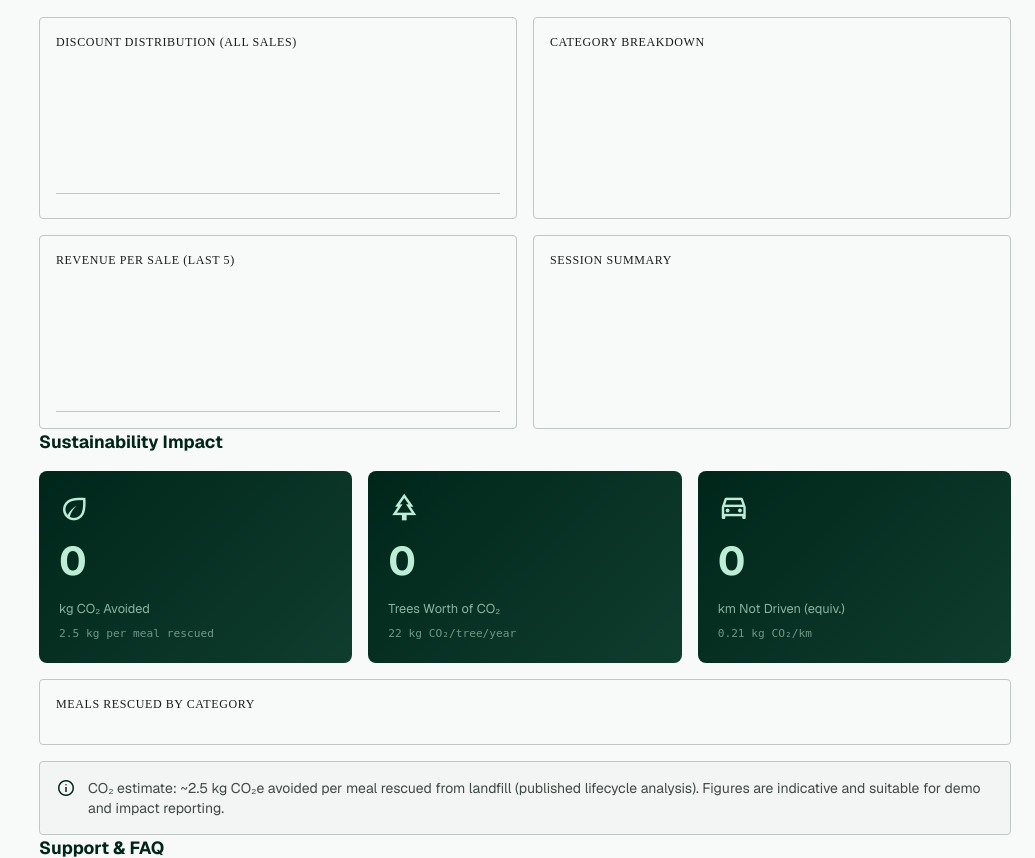
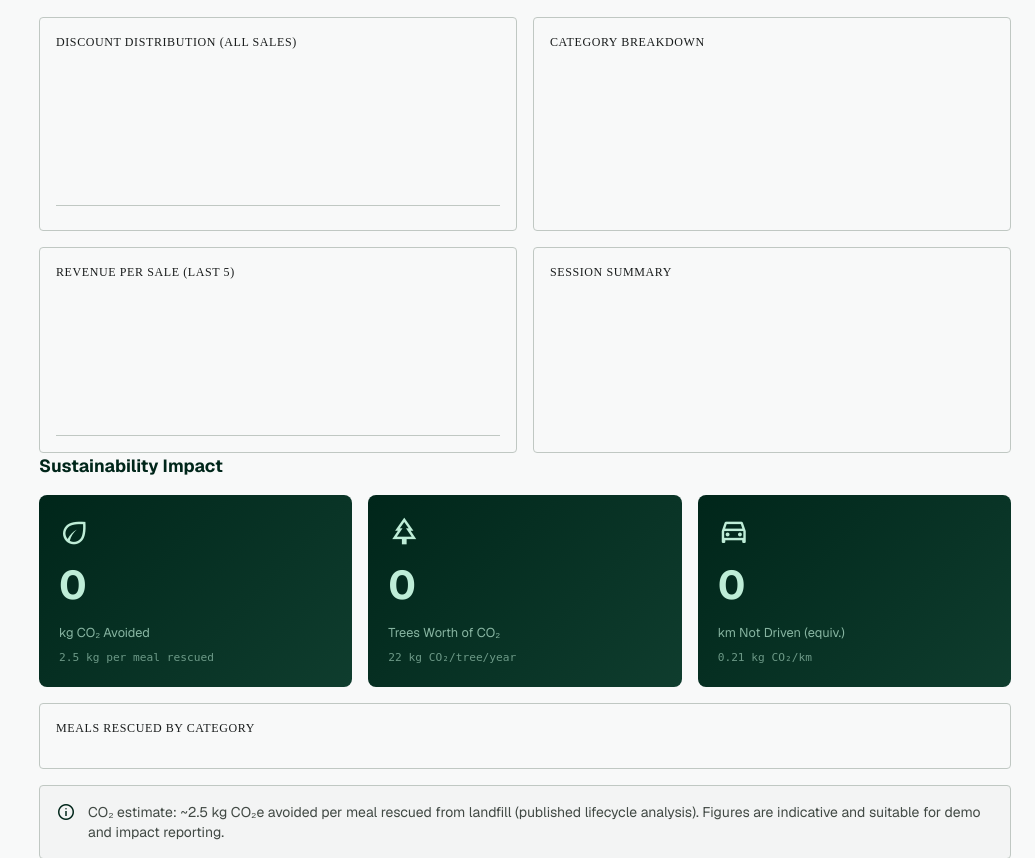
Before and after one commit to Athul-Titus/codex, a Flask app: page /vendor in a window 1280 px wide. Shown: the part 1538-2396 px from the top of the page, without its empty margins (245-1280 px from the left). Run offline with Flask 3, Linux system fonts and the light colour scheme; some libraries are stand-ins or nearby versions.

Commit message:
feat: implement Vercel deployment configuration and add vendor dashboard template

```diff
--- a/ecoplate/templates/vendor.html
+++ b/ecoplate/templates/vendor.html
@@ -378,7 +378,7 @@
       <div class="grid grid-cols-1 md:grid-cols-2 gap-gutter">
         <div class="bg-surface border border-outline-variant rounded-lg p-4">
           <h3 class="font-label-mono text-label-mono uppercase text-on-surface mb-4">Discount Distribution (All Sales)</h3>
-          <div id="disc-chart" class="flex items-end gap-2 h-32 pt-4 border-b border-outline-variant"></div>
+          <div id="disc-chart" class="flex items-end gap-2 border-b border-outline-variant" style="height:140px;padding-top:8px;"></div>
           <div id="disc-labels" class="flex gap-2 mt-2 overflow-hidden justify-between text-[10px] text-on-surface-variant font-label-mono"></div>
         </div>
         <div class="bg-surface border border-outline-variant rounded-lg p-4">
@@ -387,7 +387,7 @@
         </div>
         <div class="bg-surface border border-outline-variant rounded-lg p-4">
           <h3 class="font-label-mono text-label-mono uppercase text-on-surface mb-4">Revenue Per Sale (Last 5)</h3>
-          <div id="rev-chart" class="flex items-end gap-2 h-32 pt-4 border-b border-outline-variant"></div>
+          <div id="rev-chart" class="flex items-end gap-2 border-b border-outline-variant" style="height:140px;padding-top:8px;"></div>
         </div>
         <div class="bg-surface border border-outline-variant rounded-lg p-4">
           <h3 class="font-label-mono text-label-mono uppercase text-on-surface mb-4">Session Summary</h3>
--- /dev/null
+++ b/requirements.txt
@@ -0,0 +1,3 @@
+flask>=3.0.0
+openai>=1.0.0
+gunicorn>=20.1.0
```
Also changed, not shown: api/index.py (added, +9 -0 lines), vercel.json (added).
